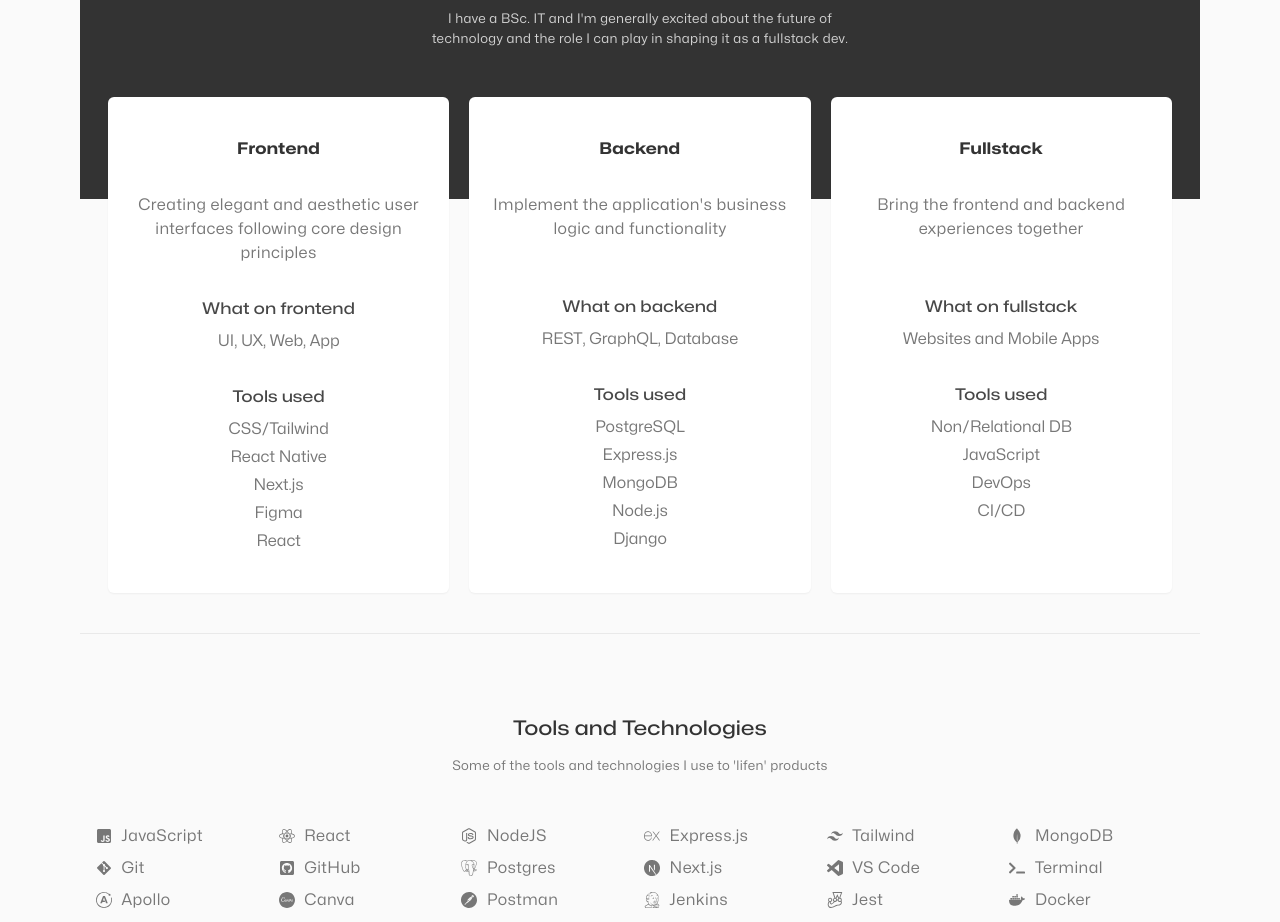
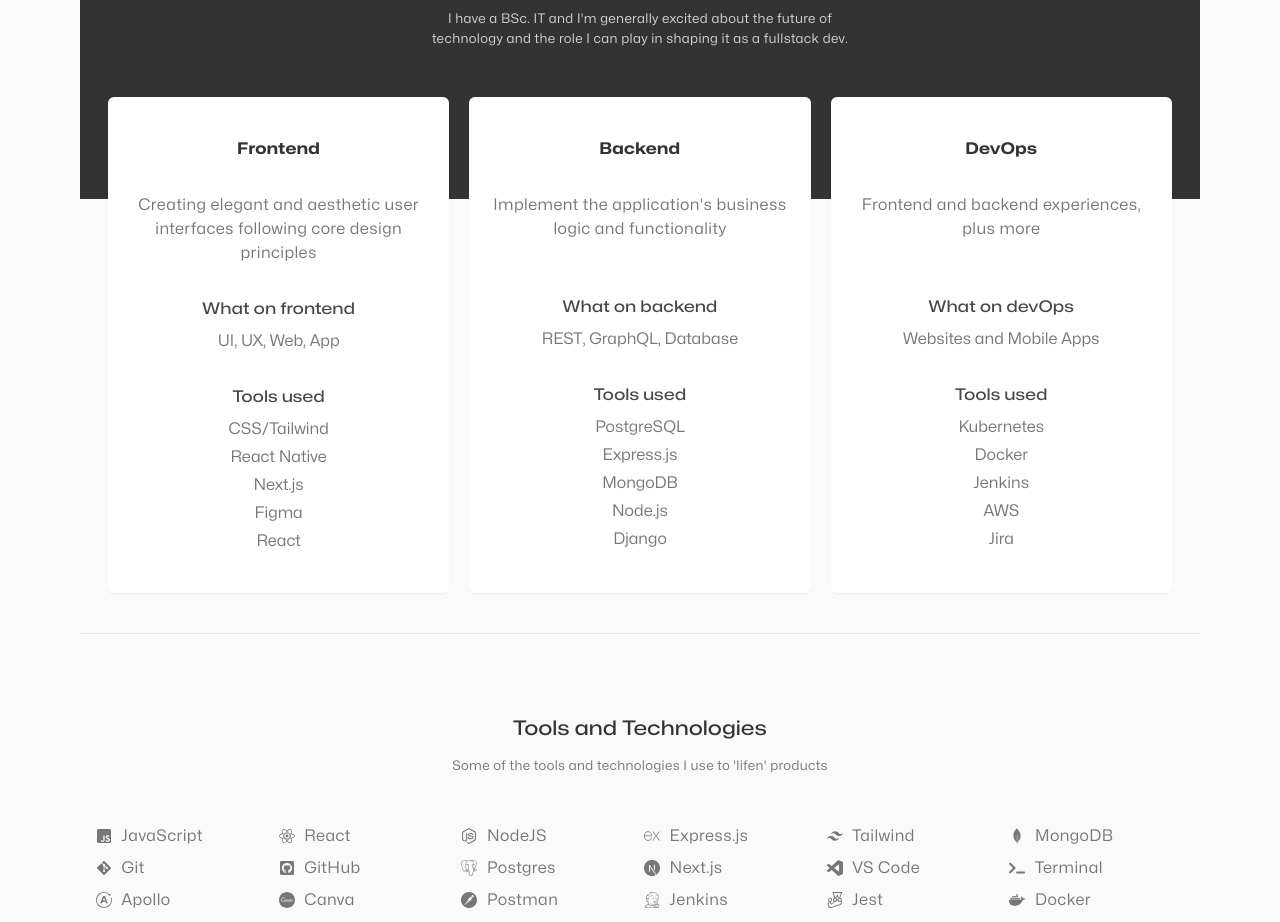
Before and after one commit to pptrgi/next-personal-website, a Next.js app: page / in a window 1280 px wide. Shown: the part 1100-2022 px from the top of the page. Built offline with nearby package versions, Linux system fonts and the light colour scheme.

Commit message:
Update skills data

```diff
--- a/components/about/AboutSkillsData.js
+++ b/components/about/AboutSkillsData.js
@@ -13,10 +13,10 @@
     tools: ["PostgreSQL", "Express.js", "MongoDB", "Node.js", "Django"],
   },
   {
-    name: "fullstack",
-    description: "Bring the frontend and backend experiences together",
+    name: "devOps",
+    description: "Frontend and backend experiences, plus more",
     specifics: "Websites and Mobile Apps",
-    tools: ["Non/Relational DB", "JavaScript", "DevOps", "CI/CD"],
+    tools: ["Kubernetes", "Docker", "Jenkins", "AWS", "Jira"],
   },
 ];
 
```
